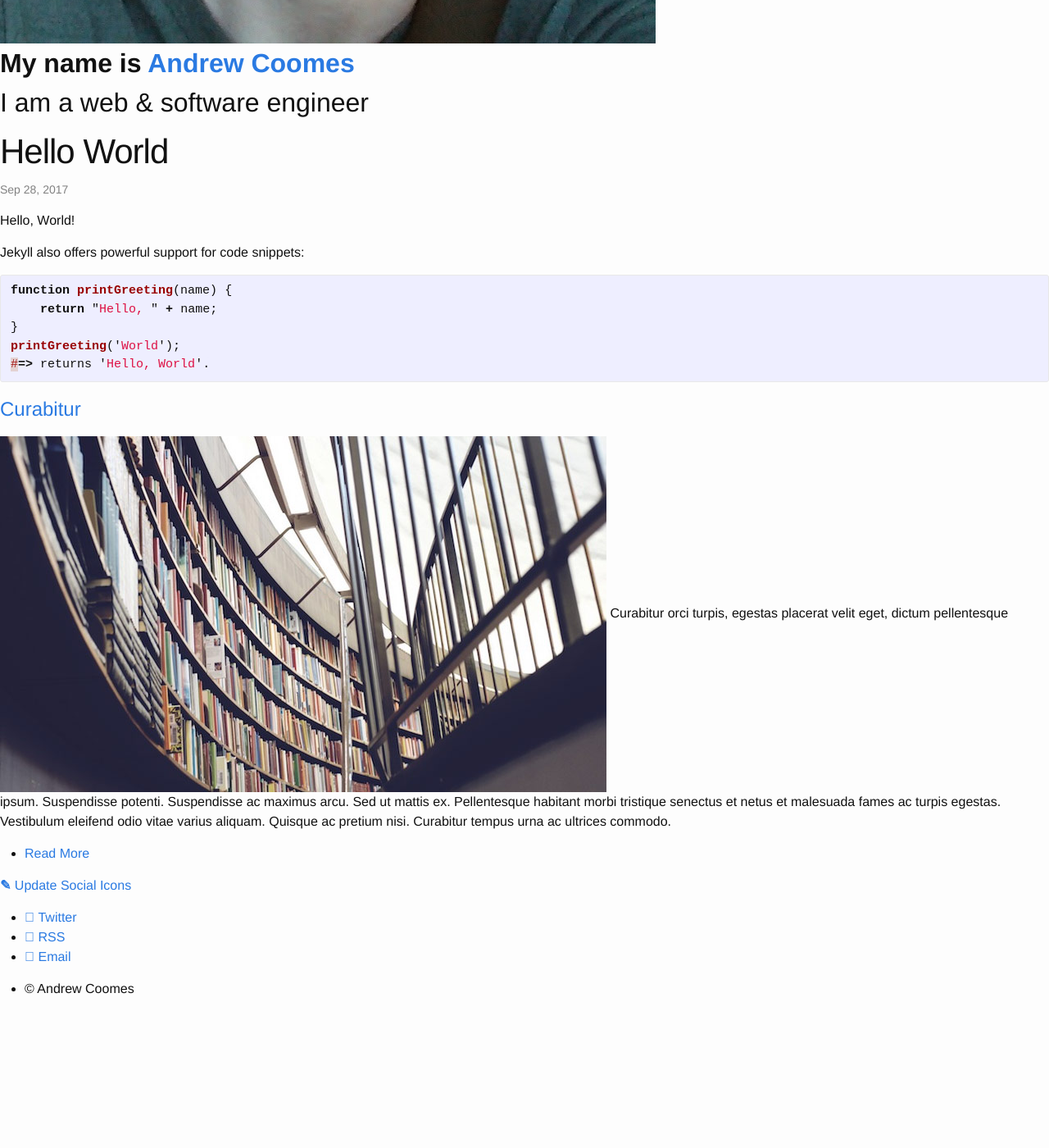
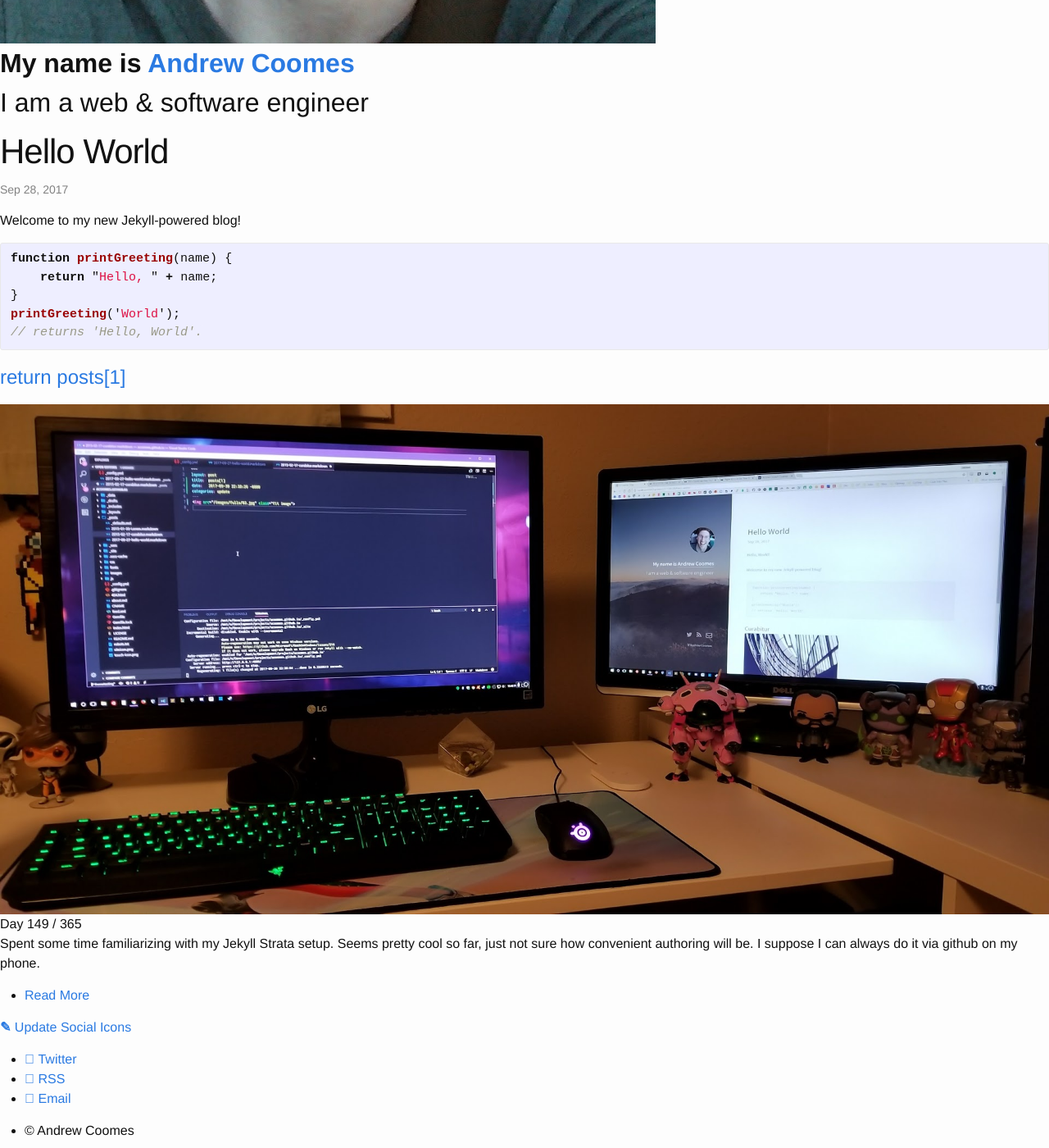
Before and after one commit to acoomes/acoomes.github.io, a Jekyll site: the page built from _posts/2017-09-27-hello-world.markdown, in a window 1280 px wide and 1400 px high, scrolled down 765 px. Shown: the whole window at 82% size. Built offline with Jekyll 4.4.1, drawn with Linux system fonts in a browser that asks for light colours; nearby versions of some CDN libraries; before the commit the page ends 1998 px from its top, so only the background shows below that.

Commit message:
Removed dummy posts, edited hello world post, and added the next post.

```diff
--- a/_posts/2015-02-17-curabitur.markdown
+++ /dev/null
@@ -1,10 +0,0 @@
----
-layout: post
----
-<img src="/images/fulls/03.jpg" class="fit image"> Curabitur orci turpis, egestas placerat velit eget, dictum pellentesque ipsum. Suspendisse potenti. Suspendisse ac maximus arcu. Sed ut mattis ex. Pellentesque habitant morbi tristique senectus et netus et malesuada fames ac turpis egestas. Vestibulum eleifend odio vitae varius aliquam. Quisque ac pretium nisi. Curabitur tempus urna ac ultrices commodo.
-
-Curabitur iaculis est at mattis mattis. Aliquam erat volutpat. Etiam vitae cursus quam. Nunc ultricies nunc non lorem fringilla cursus. Etiam dapibus libero ac turpis accumsan pulvinar. Sed auctor velit eget mi consequat bibendum. Aliquam interdum purus eget metus pretium ullamcorper.
-
-Pellentesque feugiat ex non ligula commodo, eget varius tortor pellentesque. Pellentesque id tortor felis. Cras fringilla ante eget orci laoreet, non consequat urna suscipit. Pellentesque luctus ac nulla vitae porttitor. Proin sed tortor quis magna efficitur efficitur a id leo. Donec efficitur augue et laoreet maximus. Ut semper egestas porttitor. Phasellus sagittis vulputate sem at laoreet.
-
-Sed lobortis urna ut mi volutpat, sit amet euismod sapien tincidunt. Nulla facilisi. Pellentesque quis tempus neque. Mauris dictum ac sapien nec congue. In hac habitasse platea dictumst. Duis id pellentesque nisl. Morbi eget massa magna.
--- a/_posts/2017-09-27-hello-world.markdown
+++ b/_posts/2017-09-27-hello-world.markdown
@@ -4,14 +4,12 @@ title:  "Hello World"
 date:   2017-09-27 23:18:26 -0800
 categories: update
 ---
-Hello, World!
+Welcome to my new Jekyll-powered blog!
 
-Jekyll also offers powerful support for code snippets:
-
-{% highlight javascript %}
+{% highlight js %}
 function printGreeting(name) {
     return "Hello, " + name;
 }
 printGreeting('World');
-#=> returns 'Hello, World'.
+// returns 'Hello, World'.
 {% endhighlight %}
--- /dev/null
+++ b/_posts/2017-09-30-return-posts[1].markdown
@@ -0,0 +1,9 @@
+---
+layout: post
+title:  "return posts[1]"
+date:   2017-09-30
+categories: update
+---
+<img src="/images/fulls/writing-post.jpg" class="fit image">
+Day 149 / 365<br>
+Spent some time familiarizing with my Jekyll Strata setup. Seems pretty cool so far, just not sure how convenient authoring will be. I suppose I can always do it via github on my phone.
```
Also changed, not shown: _posts/2015-01-30-Lorem.markdown (deleted, +0 -15 lines), images/fulls/writing-post.jpg (added), images/thumbs/writing-post.jpg (added).
